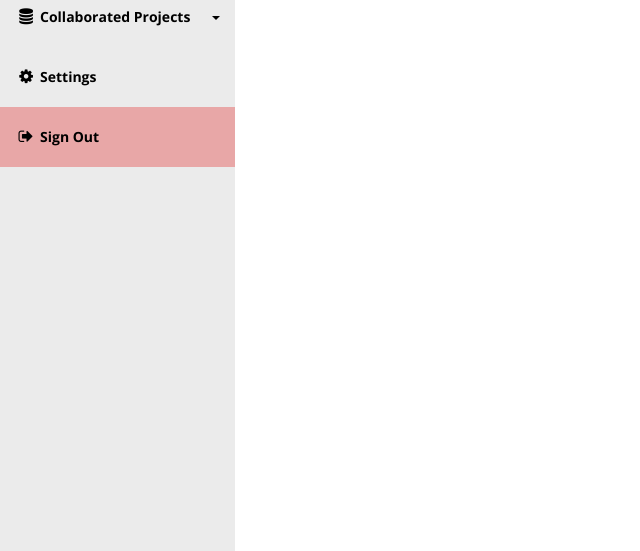
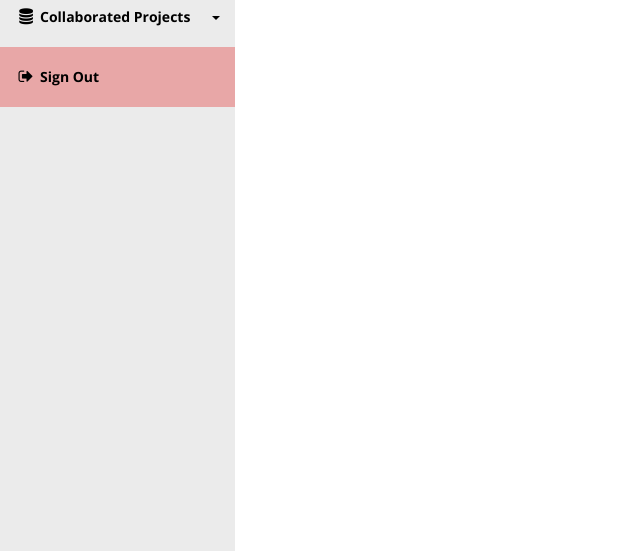
Before and after one commit to mohsen-y/editor, a Django app: page /projects/ in a window 1280 px wide. Shown: the part 249-800 px from the top of the page, without its empty margins (0-640 px from the left). Run offline with Django 4.2, Linux system fonts and the light colour scheme; the visitor is signed in with stand-in values (Sample User, id 1); data that the repository does not hold is empty; some libraries are stand-ins or nearby versions.

Commit message:
refactor(templates): comment out Settings button

```diff
--- a/app/templates/base.html
+++ b/app/templates/base.html
@@ -46,7 +46,7 @@
             {% endif %}
           </ul>
         </li>
-        <li><a href="#"><i class="fa fa-cog"></i>Settings</a></li>  <!-- TODO: to be implemented -->
+        <!-- <li><a href="#"><i class="fa fa-cog"></i>Settings</a></li> -->  <!-- TODO: to be implemented -->
         <li class="danger"><a href="{% url 'user_sign_out' %}"><i class="fa fa-sign-out"></i>Sign Out</a></li>
       </ul>
     </div>
```
